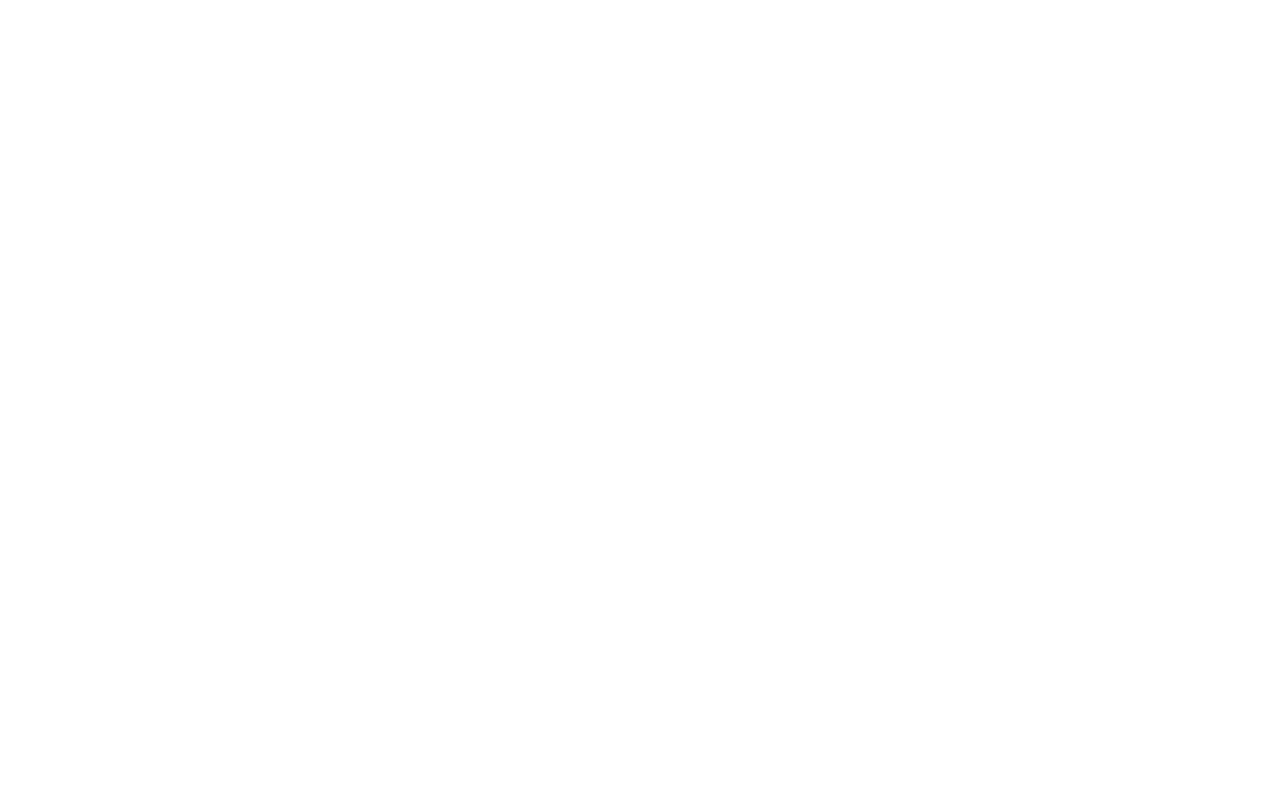
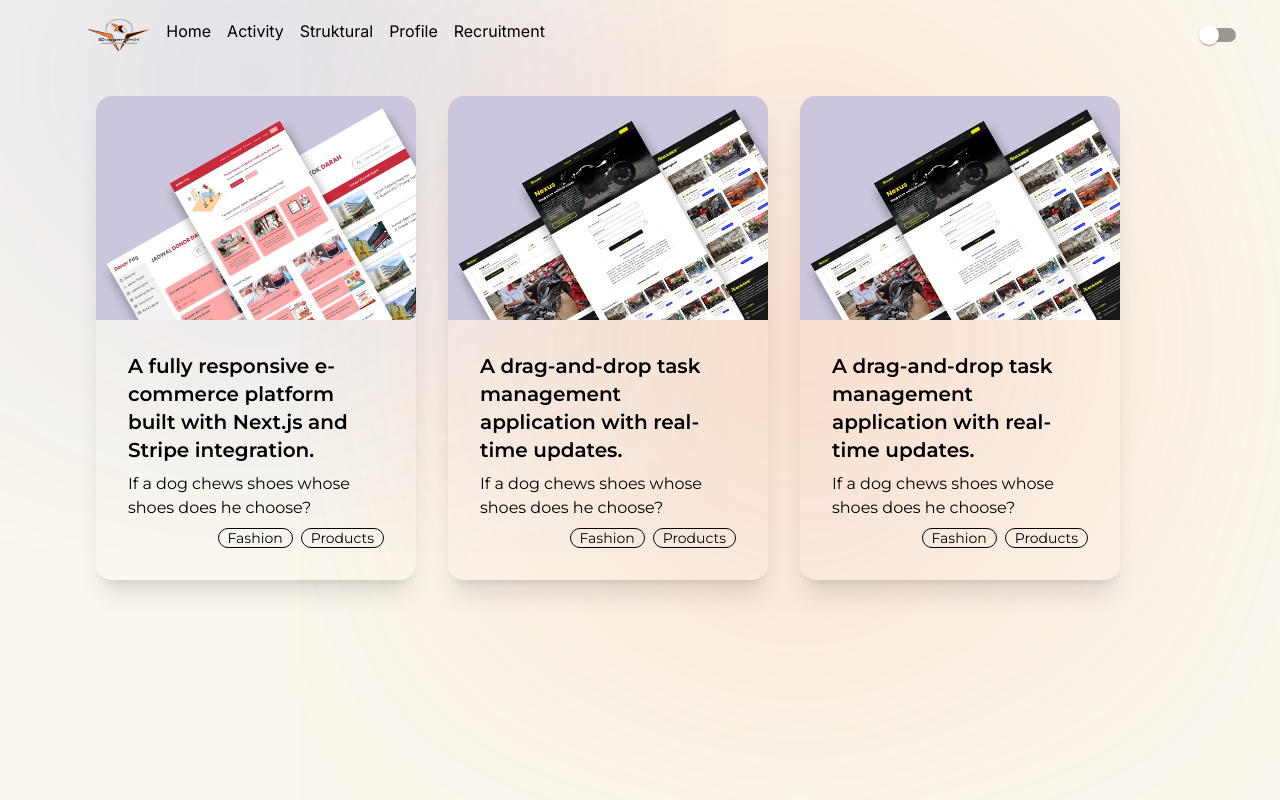
Before and after one commit to Rerey155-del/ukm-it_cybernetix, a React (Vite) app: page /portofolio in a window 1280 px wide. Before the commit this address had no page. Shown: the top 800 px of the page. Built offline with nearby package versions, Linux system fonts and the light colour scheme; what flowbite, ldrs would draw is missing.

Commit message:
pembaharuan

```diff
--- a/src/App.jsx
+++ b/src/App.jsx
@@ -1,16 +1,16 @@
-// eslint-disable-next-line no-unused-vars
-import React from "react";
 import { BrowserRouter as Router, Routes, Route } from "react-router-dom";
 import LandingPage from "./pages/LandingPage";
 import Struktural from "./pages/StrukturalPage";
 import Activity from "./pages/ActivityPage";
 import Profile from "./pages/ProfilePage";
+import Portofolio from "./pages/Portofolio";
 
 const App = () => {
   return (
     <Router>
       <Routes>
         <Route path="/" element={<LandingPage />} />
+        <Route path="/portofolio" element={<Portofolio />} />
         <Route path="/struktural" element={<Struktural />} />
         <Route path="/activity" element={<Activity />} />
         <Route path="/profile" element={<Profile />} />
--- a/src/pages/LandingPage.jsx
+++ b/src/pages/LandingPage.jsx
@@ -57,6 +57,13 @@
     setTimeout(() => {
       setIsLoading(false);
       navigate("/struktural"); // Ganti "/nextPage" dengan path halaman tujuan Anda
+    }, 2000);
+  };
+  const showLoadingPortofolio = () => {
+    setIsLoading(true);
+    setTimeout(() => {
+      setIsLoading(false);
+      navigate("/portofolio"); // Ganti "/nextPage" dengan path halaman tujuan Anda
     }, 2000);
   };
 
@@ -194,7 +201,7 @@
             </div>
           </div>
           <div className="flex justify-center font-semibold text-lg mb-24 mt-7 font-[Inter]">
-            <button className="p-3 bg-[#F16634] text-white rounded-lg cursor-pointer transform transition duration-300 hover:scale-105 hover:shadow-lg">
+            <button className="p-3 bg-[#F16634] text-white rounded-lg cursor-pointer transform transition duration-300 hover:scale-105 hover:shadow-lg "onClick={showLoadingPortofolio}>
               Selengkapnya
             </button>
           </div>
--- /dev/null
+++ b/src/pages/Portofolio.jsx
@@ -0,0 +1,98 @@
+// eslint-disable-next-line no-unused-vars
+import React, { useState, useEffect } from "react";
+import glowEffect from "../assets/glow effect.svg";
+import Footer from "../Components/Footer";
+import Navbar from "../Components/Navbar";
+import { useLocation } from "react-router-dom";
+import porto1 from "../assets/porto1.jpg"
+import porto2 from "../assets/porto2.jpg"
+
+const Portofolio = () => {
+
+  // pembikinan JSON dummy untuk portofolio
+  const portofolioData = [
+    {
+      id: 1,
+      title: "Nexus APP Official",
+      description: "A fully responsive e-commerce platform built with Next.js and Stripe integration.",
+      foto: porto1,
+      tags: ["Next.js", "React", "Stripe", "Tailwind CSS"],
+    },
+    {
+      id: 2,
+      title: "Donor.pdg",
+      description: "A drag-and-drop task management application with real-time updates.",
+      foto: porto2,
+      tags: ["React", "Firebase", "Material-UI"],
+
+    },
+    {
+      id: 3,
+      title: "Website Voting Ketum Waketum Cybernetix",
+      description: "A drag-and-drop task management application with real-time updates.",
+      foto: porto2,
+      tags: ["React", "Firebase", "Material-UI"],
+    },
+
+  ];
+
+
+  const [darkMode, setDarkMode] = useState(false);
+  const location = useLocation();
+  const toggleDarkMode = () => {
+    setDarkMode((prevMode) => !prevMode); // Toggle dark mode
+  };
+
+  useEffect(() => {
+    window.scrollTo(0, 0);
+  }, [location]);
+
+
+  return (
+    <section>
+      <div style={{
+        backgroundColor: darkMode ? "#1E2237" : "#FBF8EF", // Ubah warna berdasarkan darkMode
+        color: darkMode ? "#FFFFFF" : "#000000", // Warna teks
+        minHeight: "100vh",
+        width: "100%",
+        margin: "0",
+        padding: "0",
+        boxSizing: "border-box",
+        overflowX: "hidden",
+        backgroundImage: `url(${glowEffect})`,
+        backgroundRepeat: "no-repeat",
+        backgroundPosition: "center",
+        backgroundSize: "cover",
+        fontFamily: "Montserrat",
+      }}
+        className="overflow-y-auto text-black">
+        <Navbar darkMode={darkMode} toggleDarkMode={toggleDarkMode} />
+        <div className="flex p-[6rem] gap-8 cursor-pointer overflow-y-none">
+          {portofolioData.map((user, index) => (
+            <div key={index} className={`card  w-80 shadow-xl`} data-aos="fade-up"
+            data-aos-duration="1000" >
+              <figure>
+                <img
+                  src={user.foto}
+                  alt={user.title} />
+              </figure>
+              <div className="card-body">
+                <h2 className="card-title">
+                  {user.description}
+                </h2>
+                <p>If a dog chews shoes whose shoes does he choose?</p>
+                <div className="card-actions justify-end">
+                  <div className="badge badge-outline">Fashion</div>
+                  <div className="badge badge-outline">Products</div>
+                </div>
+              </div>
+            </div>
+          ))}
+        </div>
+      </div>
+      <Footer darkMode={darkMode} />
+    </section>
+  );
+};
+
+export default Portofolio;
```
